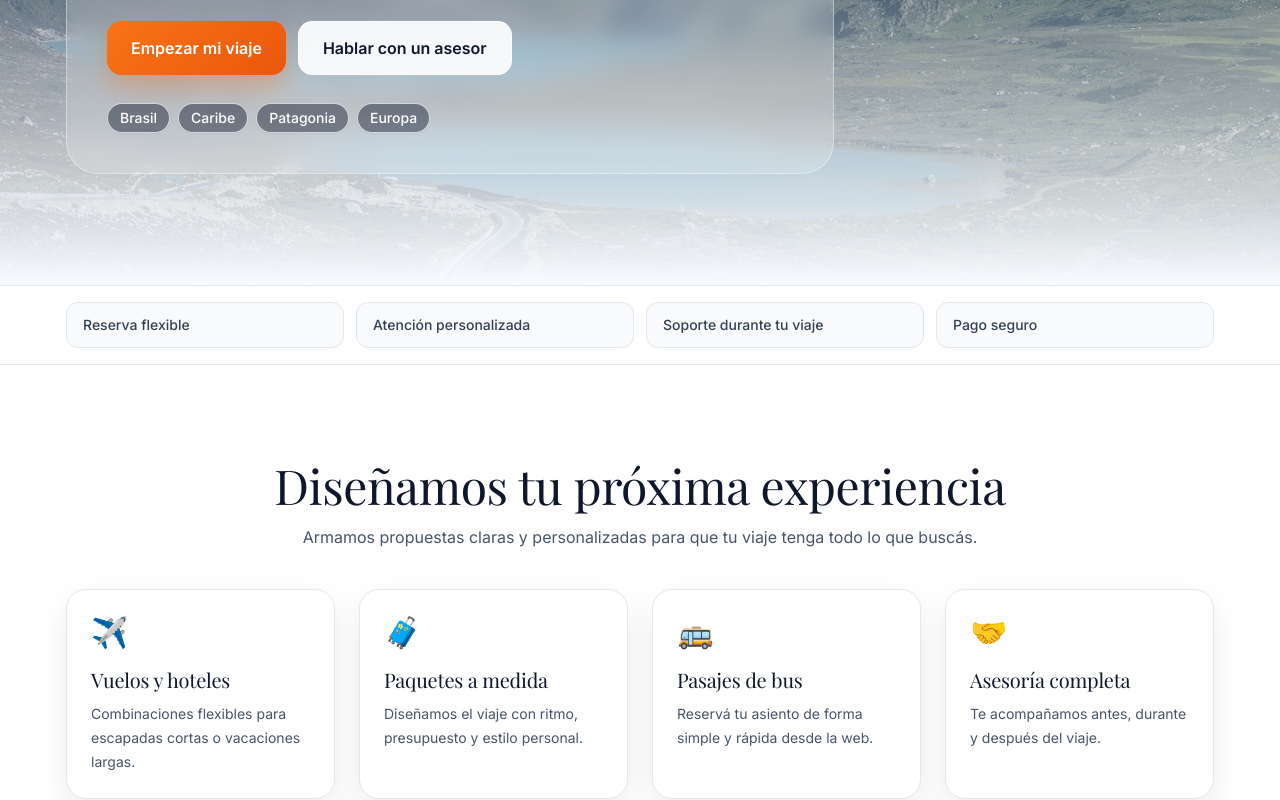
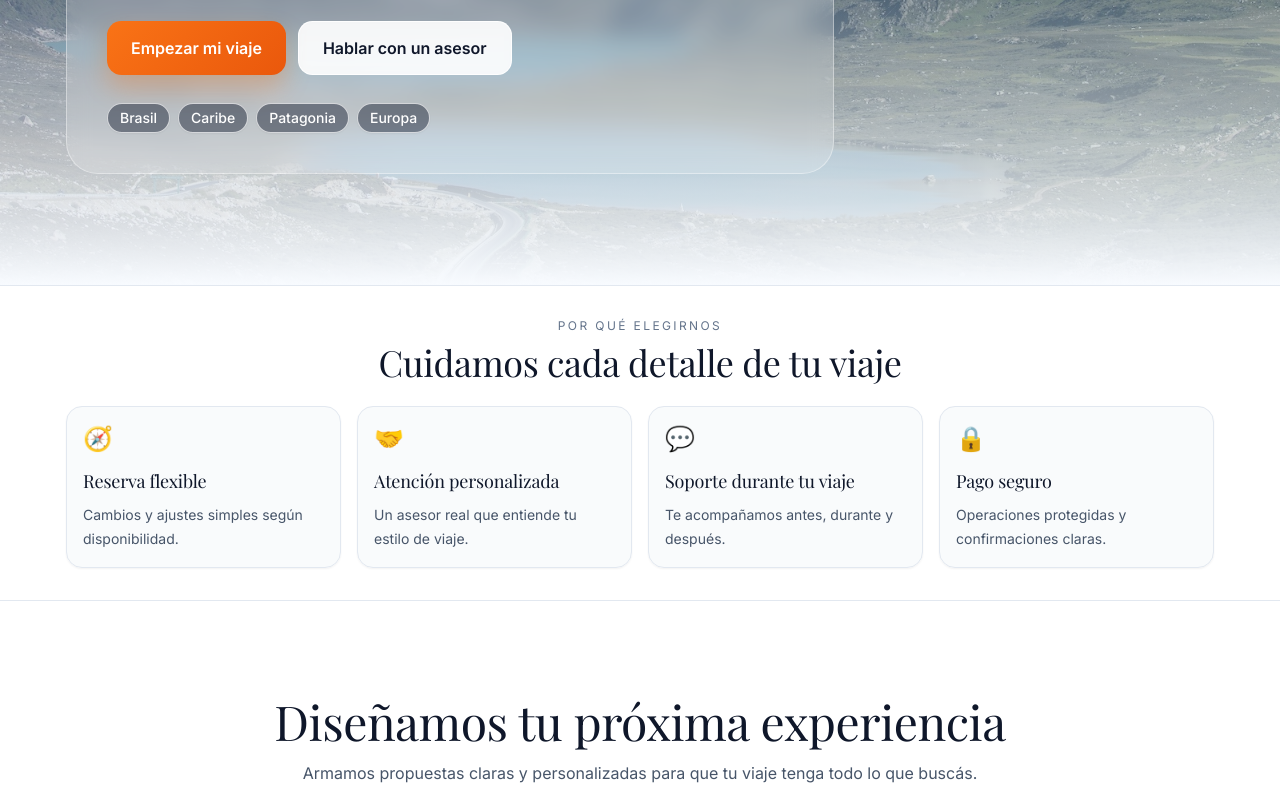
Before and after one commit to chiton/bhi-site, a Next.js app: page / in a window 1280 px wide. Shown: the part 552-1352 px from the top of the page. Built offline with nearby package versions, Linux system fonts and the light colour scheme; a web font is replaced by a local one.

Commit message:
Update highlights

```diff
--- a/src/app/page.tsx
+++ b/src/app/page.tsx
@@ -33,10 +33,26 @@ const services = [
 ];
 
 const highlights = [
-  "Reserva flexible",
-  "Atención personalizada",
-  "Soporte durante tu viaje",
-  "Pago seguro",
+  {
+    title: "Reserva flexible",
+    description: "Cambios y ajustes simples según disponibilidad.",
+    icon: "🧭",
+  },
+  {
+    title: "Atención personalizada",
+    description: "Un asesor real que entiende tu estilo de viaje.",
+    icon: "🤝",
+  },
+  {
+    title: "Soporte durante tu viaje",
+    description: "Te acompañamos antes, durante y después.",
+    icon: "💬",
+  },
+  {
+    title: "Pago seguro",
+    description: "Operaciones protegidas y confirmaciones claras.",
+    icon: "🔒",
+  },
 ];
 
 const destinations = ["Brasil", "Caribe", "Patagonia", "Europa"];
@@ -103,12 +119,24 @@ export default function Home() {
       </section>
 
       <section className="border-y border-slate-200 bg-white">
-        <div className="container-custom px-4 py-4 grid sm:grid-cols-2 lg:grid-cols-4 gap-3">
-          {highlights.map((item) => (
-            <div key={item} className="rounded-xl border border-slate-200 bg-slate-50 px-4 py-3 text-sm font-medium text-slate-700">
-              {item}
-            </div>
-          ))}
+        <div className="container-custom px-4 py-8">
+          <div className="text-center max-w-2xl mx-auto mb-6">
+            <p className="text-xs tracking-[0.2em] uppercase text-slate-500">Por qué elegirnos</p>
+            <h2 className="mt-2 text-3xl md:text-4xl text-slate-900">Cuidamos cada detalle de tu viaje</h2>
+          </div>
+
+          <div className="grid sm:grid-cols-2 lg:grid-cols-4 gap-4">
+            {highlights.map((item) => (
+              <div
+                key={item.title}
+                className="rounded-2xl border border-slate-200 bg-slate-50/80 px-4 py-4 shadow-sm transition hover:-translate-y-0.5 hover:shadow-md"
+              >
+                <p className="text-2xl" aria-hidden="true">{item.icon}</p>
+                <h3 className="mt-3 text-lg text-slate-900">{item.title}</h3>
+                <p className="mt-2 text-sm leading-6 text-slate-600">{item.description}</p>
+              </div>
+            ))}
+          </div>
         </div>
       </section>
 
```
